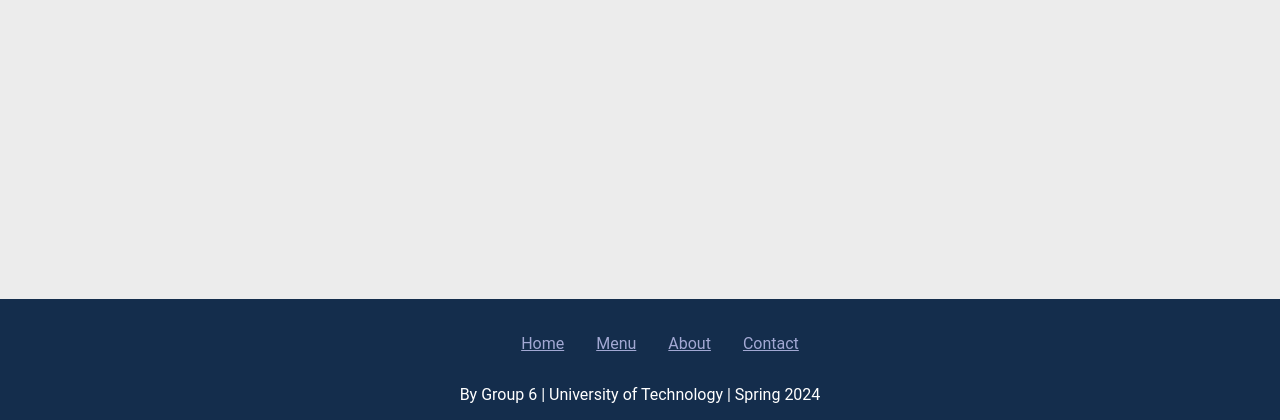
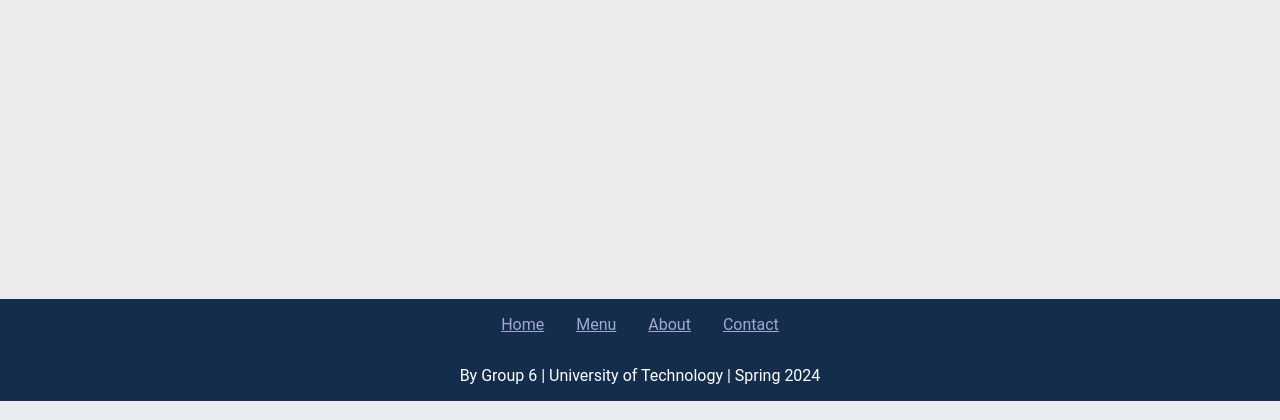
Before and after one commit to thyham/RestaurantOrderingSystem_ASD41026, a Java web app: page / in a window 1280 px wide. Shown: the part 1365-1785 px from the top of the page. Run offline with Tomcat 11, a stand-in JSP engine, Linux system fonts and the light colour scheme.

Commit message:
Fix padding

```diff
--- a/src/main/webapp/index.jsp
+++ b/src/main/webapp/index.jsp
@@ -31,11 +31,9 @@
 					<li><a href=".">Sign Up</a></li>
 				</ul>
 			</div>
-			<br><br><br>
 		</div>
 
 		<footer>
-			<br>
 			<ul>
 				<li><a href=".">Home</a></li>
 				<li><a href=".">Menu</a></li>
--- a/src/main/webapp/styles.css
+++ b/src/main/webapp/styles.css
@@ -80,6 +80,7 @@ footer ul {
     display: flex;
     justify-content: center;
     list-style-type: none;
+    padding: 0;
 }
 
 footer li {
```
